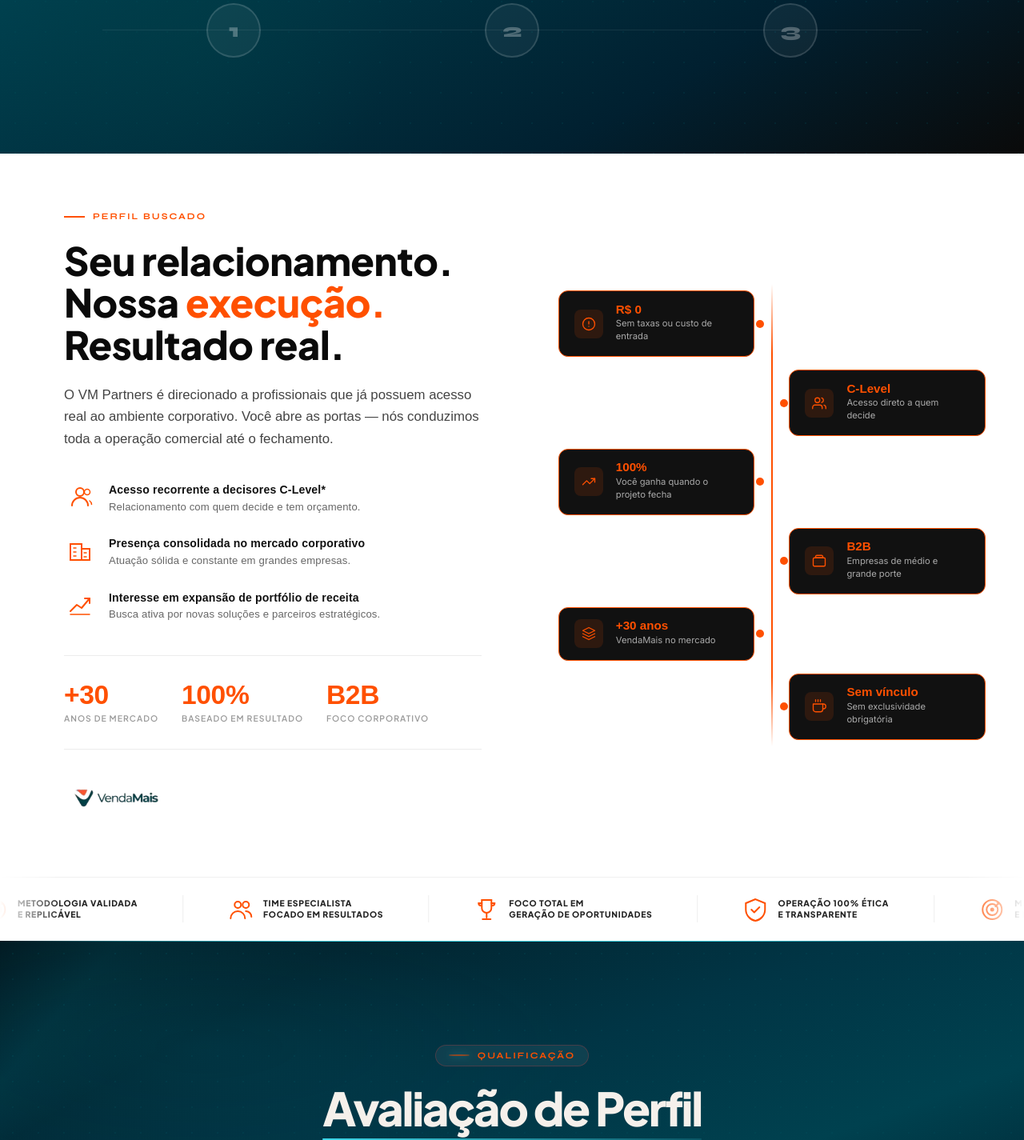
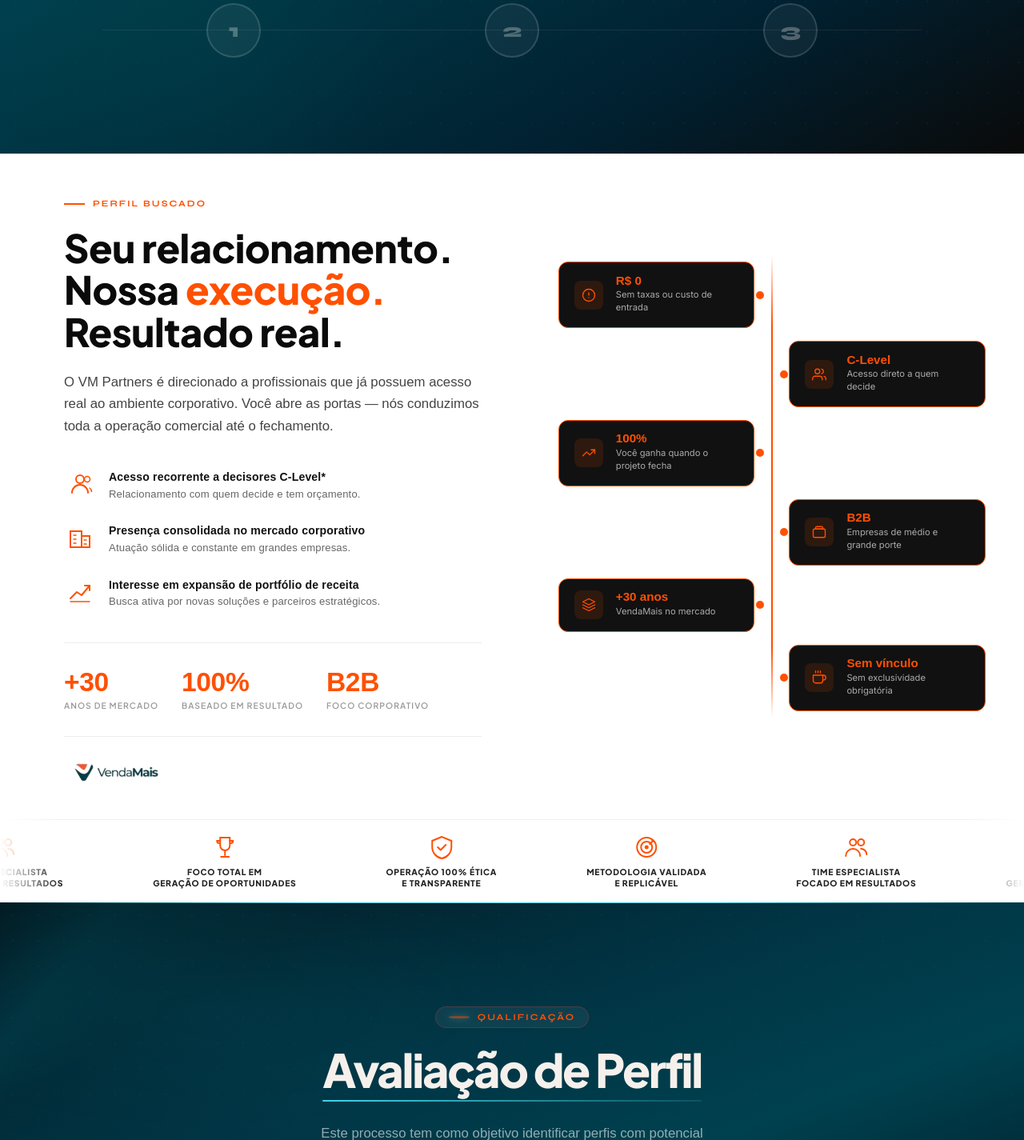
Before and after one commit to Dxniel804/VM-Partners, a Flask app: page / in a window 1280 px wide. Shown: the part 2365-3790 px from the top of the page at 80% size. Run offline with Flask 3, Linux system fonts and the light colour scheme; some libraries are stand-ins or nearby versions; some web fonts are replaced.

Commit message:
fix: section 5 OFF

```diff
--- a/template/index.html
+++ b/template/index.html
@@ -480,23 +480,21 @@
         <div class="badge-text">Foco Total em<br>Geração de Oportunidades</div>
       </div>
 
-      <!-- SET 2 — duplicado para loop -->
-      <div class="badge-marquee-item">
-        <div class="badge-icon"><svg viewBox="0 0 32 32" fill="none" xmlns="http://www.w3.org/2000/svg"><path d="M16 3L4 8v8c0 7 5.5 13 12 14 6.5-1 12-7 12-14V8L16 3z" stroke="#FF5000" stroke-width="2" fill="none"/><polyline points="11,16 14.5,19.5 21,13" stroke="#FF5000" stroke-width="2" stroke-linecap="round" stroke-linejoin="round"/></svg></div>
-        <div class="badge-text">Operação 100% Ética<br>e Transparente</div>
-      </div>
-      <div class="badge-marquee-item">
-        <div class="badge-icon"><svg viewBox="0 0 32 32" fill="none" xmlns="http://www.w3.org/2000/svg"><circle cx="16" cy="16" r="12" stroke="#FF5000" stroke-width="2" fill="none"/><circle cx="16" cy="16" r="7" stroke="#FF5000" stroke-width="2" fill="none"/><circle cx="16" cy="16" r="2.5" fill="#FF5000"/><line x1="24" y1="8" x2="20" y2="12" stroke="#FF5000" stroke-width="2" stroke-linecap="round"/><polyline points="22,7 24,7 24,9" stroke="#FF5000" stroke-width="1.5" stroke-linecap="round" stroke-linejoin="round"/></svg></div>
-        <div class="badge-text">Metodologia Validada<br>e Replicável</div>
-      </div>
-      <div class="badge-marquee-item">
-        <div class="badge-icon"><svg viewBox="0 0 32 32" fill="none" xmlns="http://www.w3.org/2000/svg"><circle cx="12" cy="10" r="4" stroke="#FF5000" stroke-width="2" fill="none"/><circle cx="22" cy="10" r="4" stroke="#FF5000" stroke-width="2" fill="none"/><path d="M3 27c0-4.97 4.03-9 9-9s9 4.03 9 9" stroke="#FF5000" stroke-width="2" stroke-linecap="round" fill="none"/><path d="M22 18c3.87 0 7 3.13 7 7" stroke="#FF5000" stroke-width="2" stroke-linecap="round" fill="none"/></svg></div>
-        <div class="badge-text">Time Especialista<br>Focado em Resultados</div>
-      </div>
-      <div class="badge-marquee-item">
-        <div class="badge-icon"><svg viewBox="0 0 32 32" fill="none" xmlns="http://www.w3.org/2000/svg"><path d="M10 4h12v10a6 6 0 01-12 0V4z" stroke="#FF5000" stroke-width="2" fill="none"/><path d="M10 8H6a3 3 0 003 3" stroke="#FF5000" stroke-width="2" stroke-linecap="round" fill="none"/><path d="M22 8h4a3 3 0 01-3 3" stroke="#FF5000" stroke-width="2" stroke-linecap="round" fill="none"/><line x1="16" y1="20" x2="16" y2="26" stroke="#FF5000" stroke-width="2" stroke-linecap="round"/><line x1="11" y1="28" x2="21" y2="28" stroke="#FF5000" stroke-width="2" stroke-linecap="round"/></svg></div>
-        <div class="badge-text">Foco Total em<br>Geração de Oportunidades</div>
-      </div>
+      <!-- SET 2 -->
+      <div class="badge-marquee-item"><div class="badge-icon"><svg viewBox="0 0 32 32" fill="none" xmlns="http://www.w3.org/2000/svg"><path d="M16 3L4 8v8c0 7 5.5 13 12 14 6.5-1 12-7 12-14V8L16 3z" stroke="#FF5000" stroke-width="2" fill="none"/><polyline points="11,16 14.5,19.5 21,13" stroke="#FF5000" stroke-width="2" stroke-linecap="round" stroke-linejoin="round"/></svg></div><div class="badge-text">Operação 100% Ética<br>e Transparente</div></div>
+      <div class="badge-marquee-item"><div class="badge-icon"><svg viewBox="0 0 32 32" fill="none" xmlns="http://www.w3.org/2000/svg"><circle cx="16" cy="16" r="12" stroke="#FF5000" stroke-width="2" fill="none"/><circle cx="16" cy="16" r="7" stroke="#FF5000" stroke-width="2" fill="none"/><circle cx="16" cy="16" r="2.5" fill="#FF5000"/><line x1="24" y1="8" x2="20" y2="12" stroke="#FF5000" stroke-width="2" stroke-linecap="round"/><polyline points="22,7 24,7 24,9" stroke="#FF5000" stroke-width="1.5" stroke-linecap="round" stroke-linejoin="round"/></svg></div><div class="badge-text">Metodologia Validada<br>e Replicável</div></div>
+      <div class="badge-marquee-item"><div class="badge-icon"><svg viewBox="0 0 32 32" fill="none" xmlns="http://www.w3.org/2000/svg"><circle cx="12" cy="10" r="4" stroke="#FF5000" stroke-width="2" fill="none"/><circle cx="22" cy="10" r="4" stroke="#FF5000" stroke-width="2" fill="none"/><path d="M3 27c0-4.97 4.03-9 9-9s9 4.03 9 9" stroke="#FF5000" stroke-width="2" stroke-linecap="round" fill="none"/><path d="M22 18c3.87 0 7 3.13 7 7" stroke="#FF5000" stroke-width="2" stroke-linecap="round" fill="none"/></svg></div><div class="badge-text">Time Especialista<br>Focado em Resultados</div></div>
+      <div class="badge-marquee-item"><div class="badge-icon"><svg viewBox="0 0 32 32" fill="none" xmlns="http://www.w3.org/2000/svg"><path d="M10 4h12v10a6 6 0 01-12 0V4z" stroke="#FF5000" stroke-width="2" fill="none"/><path d="M10 8H6a3 3 0 003 3" stroke="#FF5000" stroke-width="2" stroke-linecap="round" fill="none"/><path d="M22 8h4a3 3 0 01-3 3" stroke="#FF5000" stroke-width="2" stroke-linecap="round" fill="none"/><line x1="16" y1="20" x2="16" y2="26" stroke="#FF5000" stroke-width="2" stroke-linecap="round"/><line x1="11" y1="28" x2="21" y2="28" stroke="#FF5000" stroke-width="2" stroke-linecap="round"/></svg></div><div class="badge-text">Foco Total em<br>Geração de Oportunidades</div></div>
+      <!-- SET 3 -->
+      <div class="badge-marquee-item"><div class="badge-icon"><svg viewBox="0 0 32 32" fill="none" xmlns="http://www.w3.org/2000/svg"><path d="M16 3L4 8v8c0 7 5.5 13 12 14 6.5-1 12-7 12-14V8L16 3z" stroke="#FF5000" stroke-width="2" fill="none"/><polyline points="11,16 14.5,19.5 21,13" stroke="#FF5000" stroke-width="2" stroke-linecap="round" stroke-linejoin="round"/></svg></div><div class="badge-text">Operação 100% Ética<br>e Transparente</div></div>
+      <div class="badge-marquee-item"><div class="badge-icon"><svg viewBox="0 0 32 32" fill="none" xmlns="http://www.w3.org/2000/svg"><circle cx="16" cy="16" r="12" stroke="#FF5000" stroke-width="2" fill="none"/><circle cx="16" cy="16" r="7" stroke="#FF5000" stroke-width="2" fill="none"/><circle cx="16" cy="16" r="2.5" fill="#FF5000"/><line x1="24" y1="8" x2="20" y2="12" stroke="#FF5000" stroke-width="2" stroke-linecap="round"/><polyline points="22,7 24,7 24,9" stroke="#FF5000" stroke-width="1.5" stroke-linecap="round" stroke-linejoin="round"/></svg></div><div class="badge-text">Metodologia Validada<br>e Replicável</div></div>
+      <div class="badge-marquee-item"><div class="badge-icon"><svg viewBox="0 0 32 32" fill="none" xmlns="http://www.w3.org/2000/svg"><circle cx="12" cy="10" r="4" stroke="#FF5000" stroke-width="2" fill="none"/><circle cx="22" cy="10" r="4" stroke="#FF5000" stroke-width="2" fill="none"/><path d="M3 27c0-4.97 4.03-9 9-9s9 4.03 9 9" stroke="#FF5000" stroke-width="2" stroke-linecap="round" fill="none"/><path d="M22 18c3.87 0 7 3.13 7 7" stroke="#FF5000" stroke-width="2" stroke-linecap="round" fill="none"/></svg></div><div class="badge-text">Time Especialista<br>Focado em Resultados</div></div>
+      <div class="badge-marquee-item"><div class="badge-icon"><svg viewBox="0 0 32 32" fill="none" xmlns="http://www.w3.org/2000/svg"><path d="M10 4h12v10a6 6 0 01-12 0V4z" stroke="#FF5000" stroke-width="2" fill="none"/><path d="M10 8H6a3 3 0 003 3" stroke="#FF5000" stroke-width="2" stroke-linecap="round" fill="none"/><path d="M22 8h4a3 3 0 01-3 3" stroke="#FF5000" stroke-width="2" stroke-linecap="round" fill="none"/><line x1="16" y1="20" x2="16" y2="26" stroke="#FF5000" stroke-width="2" stroke-linecap="round"/><line x1="11" y1="28" x2="21" y2="28" stroke="#FF5000" stroke-width="2" stroke-linecap="round"/></svg></div><div class="badge-text">Foco Total em<br>Geração de Oportunidades</div></div>
+      <!-- SET 4 -->
+      <div class="badge-marquee-item"><div class="badge-icon"><svg viewBox="0 0 32 32" fill="none" xmlns="http://www.w3.org/2000/svg"><path d="M16 3L4 8v8c0 7 5.5 13 12 14 6.5-1 12-7 12-14V8L16 3z" stroke="#FF5000" stroke-width="2" fill="none"/><polyline points="11,16 14.5,19.5 21,13" stroke="#FF5000" stroke-width="2" stroke-linecap="round" stroke-linejoin="round"/></svg></div><div class="badge-text">Operação 100% Ética<br>e Transparente</div></div>
+      <div class="badge-marquee-item"><div class="badge-icon"><svg viewBox="0 0 32 32" fill="none" xmlns="http://www.w3.org/2000/svg"><circle cx="16" cy="16" r="12" stroke="#FF5000" stroke-width="2" fill="none"/><circle cx="16" cy="16" r="7" stroke="#FF5000" stroke-width="2" fill="none"/><circle cx="16" cy="16" r="2.5" fill="#FF5000"/><line x1="24" y1="8" x2="20" y2="12" stroke="#FF5000" stroke-width="2" stroke-linecap="round"/><polyline points="22,7 24,7 24,9" stroke="#FF5000" stroke-width="1.5" stroke-linecap="round" stroke-linejoin="round"/></svg></div><div class="badge-text">Metodologia Validada<br>e Replicável</div></div>
+      <div class="badge-marquee-item"><div class="badge-icon"><svg viewBox="0 0 32 32" fill="none" xmlns="http://www.w3.org/2000/svg"><circle cx="12" cy="10" r="4" stroke="#FF5000" stroke-width="2" fill="none"/><circle cx="22" cy="10" r="4" stroke="#FF5000" stroke-width="2" fill="none"/><path d="M3 27c0-4.97 4.03-9 9-9s9 4.03 9 9" stroke="#FF5000" stroke-width="2" stroke-linecap="round" fill="none"/><path d="M22 18c3.87 0 7 3.13 7 7" stroke="#FF5000" stroke-width="2" stroke-linecap="round" fill="none"/></svg></div><div class="badge-text">Time Especialista<br>Focado em Resultados</div></div>
+      <div class="badge-marquee-item"><div class="badge-icon"><svg viewBox="0 0 32 32" fill="none" xmlns="http://www.w3.org/2000/svg"><path d="M10 4h12v10a6 6 0 01-12 0V4z" stroke="#FF5000" stroke-width="2" fill="none"/><path d="M10 8H6a3 3 0 003 3" stroke="#FF5000" stroke-width="2" stroke-linecap="round" fill="none"/><path d="M22 8h4a3 3 0 01-3 3" stroke="#FF5000" stroke-width="2" stroke-linecap="round" fill="none"/><line x1="16" y1="20" x2="16" y2="26" stroke="#FF5000" stroke-width="2" stroke-linecap="round"/><line x1="11" y1="28" x2="21" y2="28" stroke="#FF5000" stroke-width="2" stroke-linecap="round"/></svg></div><div class="badge-text">Foco Total em<br>Geração de Oportunidades</div></div>
 
     </div>
   </div>
--- a/template/styles/styles.css
+++ b/template/styles/styles.css
@@ -3067,7 +3067,7 @@ body {
   flex: 0 0 52%;
   display: flex;
   align-items: center;
-  padding: 4.5rem 4rem 4.5rem 5rem;
+  padding: 3.5rem 4rem 2rem 5rem;
   background: #ffffff;
   position: relative;
   z-index: 2;
@@ -3175,7 +3175,7 @@ body {
   display: flex;
   align-items: center;
   gap: 1.8rem;
-  margin-bottom: 2.2rem;
+  margin-bottom: 1.2rem;
 }
 .gigantes-metric {
   display: flex;
@@ -3215,7 +3215,7 @@ body {
   display: flex;
   align-items: center;
   justify-content: center;
-  padding: 3rem 3rem 3rem 2rem;
+  padding: 2rem 3rem 2rem 2rem;
   background: #fff;
 }
 
@@ -3351,7 +3351,7 @@ body {
   width: 100%;
   overflow: hidden;
   border-top: 1px solid #f0f0f0;
-  padding: 1.4rem 0;
+  padding: 1rem 0;
   background: #fff;
   -webkit-mask-image: linear-gradient(90deg, transparent 0%, #000 6%, #000 94%, transparent 100%);
   mask-image: linear-gradient(90deg, transparent 0%, #000 6%, #000 94%, transparent 100%);
@@ -3366,14 +3366,16 @@ body {
 
 .badge-marquee-item {
   display: flex;
-  align-items: center;
-  gap: 12px;
+  flex-direction: column;
+  align-items: center;
+  justify-content: center;
+  gap: 8px;
   padding: 0 3.5rem;
   flex-shrink: 0;
-  border-right: 1px solid #eee;
-}
-.badge-marquee-item:last-child {
-  border-right: none;
+  text-align: center;
+}
+.badge-marquee-item .badge-text {
+  text-align: center;
 }
 
 /* Badges abaixo da imagem */
```
